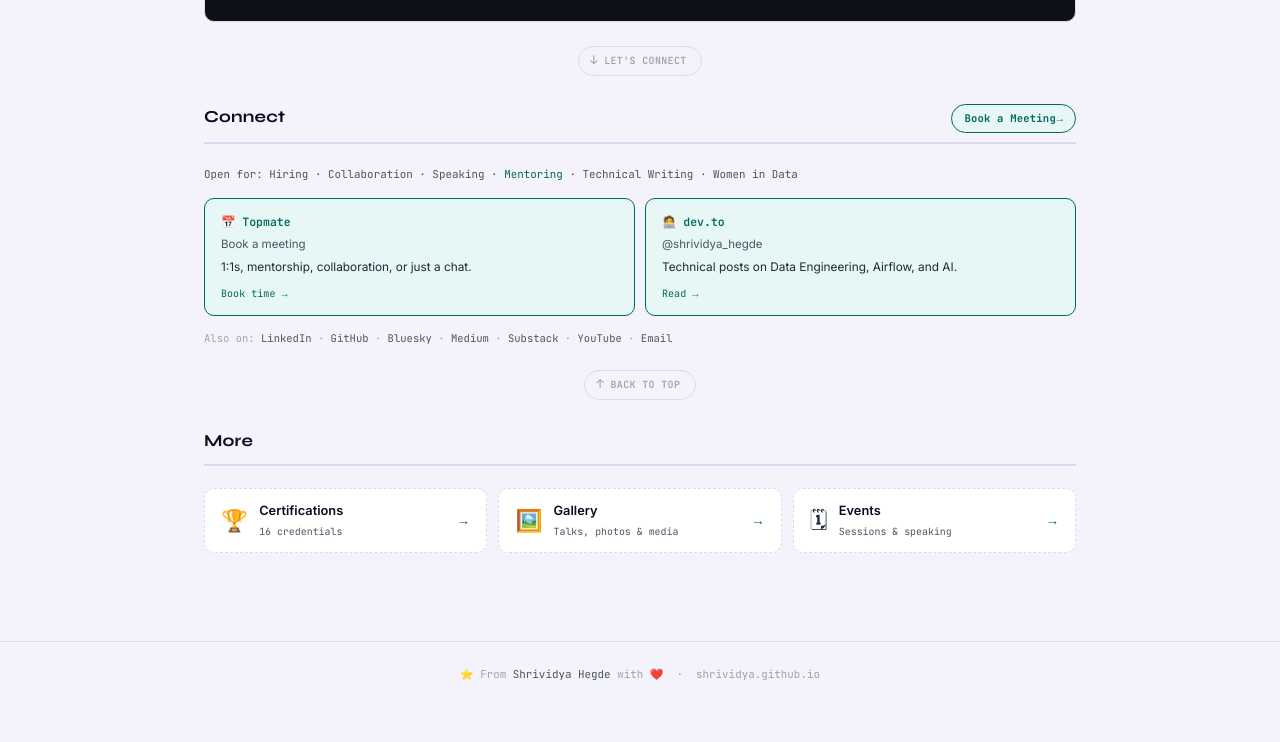
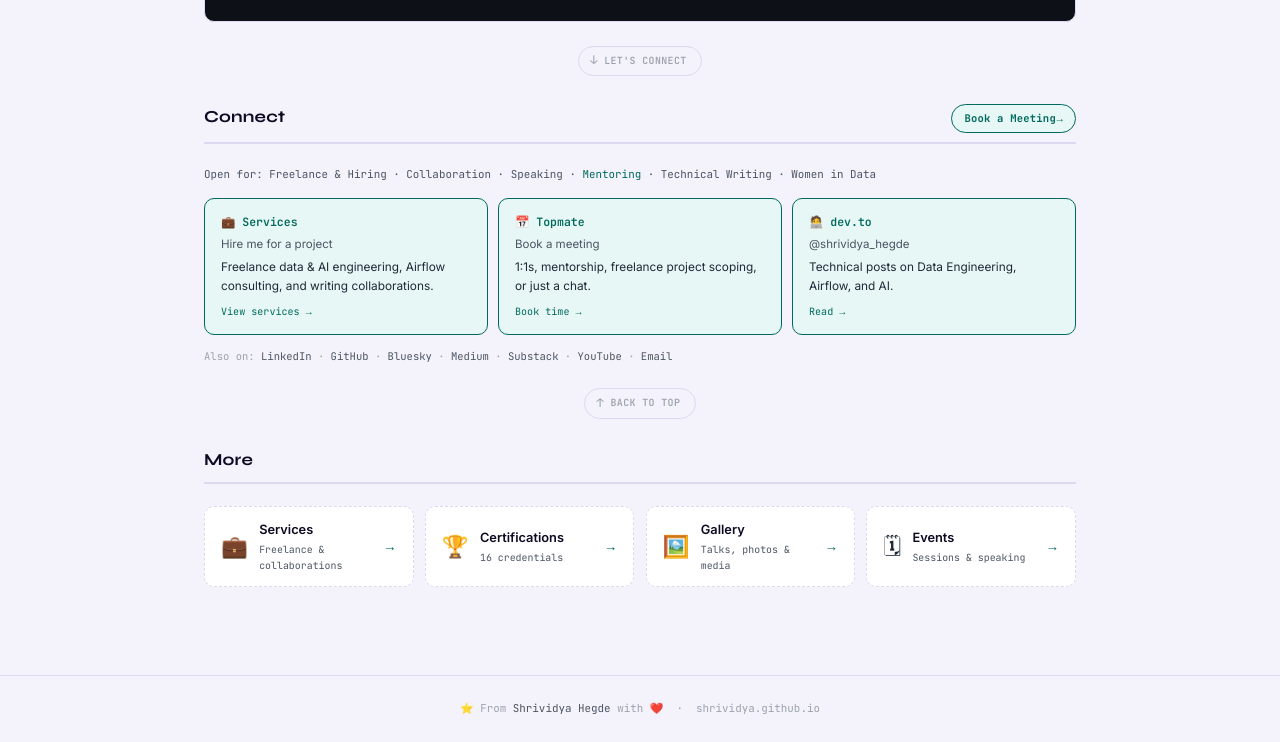
Before and after one commit to Shrividya/shrividya.github.io, a Jekyll site: the page built from index.html, in a window 1280 px wide and 900 px high, scrolled down 5334 px, cut to the strip 158-900 px from the top of the window. Built offline with Jekyll 4.4.1, drawn with Linux system fonts in a browser that asks for light colours; before the commit the page ends 6200 px from its top, so only the background shows below that; some of the changed text lies outside the part shown.

Commit message:
updated topmate services

```diff
--- a/_config.yml
+++ b/_config.yml
@@ -3,7 +3,8 @@ tagline: "Senior AI Data Engineer | Apache Airflow Champion"
 description: >
   Senior AI Data Engineer with 10+ years of experience in data engineering,
   AI/ML, Apache Airflow, and test automation. Airflow Champion, OSS contributor,
-  building LLM & RAG pipelines. NJ Women in Data Chapter Lead.
+  building LLM & RAG pipelines. NJ Women in Data Chapter Lead. Available for
+  freelance projects, Airflow consulting, mentorship, and writing collaborations.
 url: "https://shrividya.github.io"
 baseurl: ""
 
--- a/index.html
+++ b/index.html
@@ -249,7 +249,7 @@ title: Home
           <div class="scard"><div class="sc-plat">🧑‍💻 dev.to</div><div class="sc-handle">@{{ site.author.devto }}</div><div class="sc-desc">Technical posts on Data Engineering, Airflow, and AI.</div><a class="sc-link" href="https://dev.to/{{ site.author.devto }}" target="_blank" rel="noopener noreferrer">Read →</a></div>
           <div class="scard"><div class="sc-plat">▶️ YouTube</div><div class="sc-handle">{{ site.author.youtube }}</div><div class="sc-desc">Tutorials on Airflow, Data Engineering, AI/ML.</div><a class="sc-link" href="https://www.youtube.com/{{ site.author.youtube }}" target="_blank" rel="noopener noreferrer">Watch →</a></div>
           <div class="scard"><div class="sc-plat">📧 Email</div><div class="sc-handle">{{ site.author.email }}</div><div class="sc-desc">Roles, collaboration, speaking, mentoring.</div><a class="sc-link" href="mailto:{{ site.author.email }}">Email →</a></div>
-          <div class="scard feat"><div class="sc-plat">📅 Topmate</div><div class="sc-handle">Book a meeting</div><div class="sc-desc">1:1s, mentorship, collaboration, or just a chat.</div><a class="sc-link" href="https://topmate.io/shrividya_hegde/store" target="_blank" rel="noopener noreferrer">Book time →</a></div>
+          <div class="scard feat"><div class="sc-plat">📅 Topmate</div><div class="sc-handle">Book a meeting</div><div class="sc-desc">1:1s, mentorship, collaboration, or just a chat.</div><a class="sc-link" href="https://topmate.io/shrividya_hegde" target="_blank" rel="noopener noreferrer">Book time →</a></div>
         </div>
         <div class="sh">Open For</div>
         <div class="tag-row">
@@ -319,6 +319,7 @@ title: Home
         <a class="n-topnav-link" href="#ns-experience">Experience</a>
         <a class="n-topnav-link" href="#ns-skills">Skills</a>
         <a class="n-topnav-link" href="#ns-projects">Projects</a>
+        <a class="n-topnav-link" href="/services/">Services</a>
         <a class="n-topnav-link" href="#ns-writing">Writing</a>
         <a class="n-topnav-link" href="#ns-community">Community</a>
         <a class="n-topnav-link" href="#ns-mentoring">Mentoring</a>
@@ -347,11 +348,14 @@ title: Home
       <span class="n-badge nb-purple">Women in Data NJ Lead</span>
     </div>
     <div class="n-primary-ctas">
-      <a class="n-cta-primary" href="https://topmate.io/shrividya_hegde/store" target="_blank" rel="noopener noreferrer">📅 Book a Meeting</a>
+      <a class="n-cta-primary" href="/services/">💼 Hire Me</a>
+      <a class="n-cta-secondary" href="https://topmate.io/shrividya_hegde" target="_blank" rel="noopener noreferrer">📅 Book a Meeting</a>
       <a class="n-cta-secondary" href="/assets/resume.pdf" download="Shrividya_Hegde_Resume.pdf">📄 Download Resume</a>
     </div>
     <nav class="n-router" aria-label="Jump to what you're looking for">
       <a href="/experience/">🎯 Hiring? See my experience</a>
+      <span class="n-router-sep" aria-hidden="true">·</span>
+      <a href="/services/">💼 Need freelance help?</a>
       <span class="n-router-sep" aria-hidden="true">·</span>
       <a href="#ns-mentoring">🧑‍🏫 Want mentorship or a call?</a>
       <span class="n-router-sep" aria-hidden="true">·</span>
@@ -661,9 +665,10 @@ title: Home
         <h2 class="n-section-title">Connect</h2>
         <a class="n-section-cta" href="/connect/">Book a Meeting <span>→</span></a>
       </div>
-      <div class="n-open-line">Open for: Hiring · Collaboration · Speaking · <a href="#ns-mentoring">Mentoring</a> · Technical Writing · Women in Data</div>
+      <div class="n-open-line">Open for: Freelance &amp; Hiring · Collaboration · Speaking · <a href="#ns-mentoring">Mentoring</a> · Technical Writing · Women in Data</div>
       <div class="n-connect-grid">
-        <div class="n-scard feat n-tilt"><div class="n-sc-plat">📅 Topmate</div><div class="n-sc-handle">Book a meeting</div><div class="n-sc-desc">1:1s, mentorship, collaboration, or just a chat.</div><a class="n-sc-link" href="https://topmate.io/shrividya_hegde/store" target="_blank" rel="noopener noreferrer">Book time →</a></div>
+        <div class="n-scard feat n-tilt"><div class="n-sc-plat">💼 Services</div><div class="n-sc-handle">Hire me for a project</div><div class="n-sc-desc">Freelance data &amp; AI engineering, Airflow consulting, and writing collaborations.</div><a class="n-sc-link" href="/services/">View services →</a></div>
+        <div class="n-scard feat n-tilt"><div class="n-sc-plat">📅 Topmate</div><div class="n-sc-handle">Book a meeting</div><div class="n-sc-desc">1:1s, mentorship, freelance project scoping, or just a chat.</div><a class="n-sc-link" href="https://topmate.io/shrividya_hegde" target="_blank" rel="noopener noreferrer">Book time →</a></div>
         <div class="n-scard feat n-tilt"><div class="n-sc-plat">🧑‍💻 dev.to</div><div class="n-sc-handle">@{{ site.author.devto }}</div><div class="n-sc-desc">Technical posts on Data Engineering, Airflow, and AI.</div><a class="n-sc-link" href="https://dev.to/{{ site.author.devto }}" target="_blank" rel="noopener noreferrer">Read →</a></div>
       </div>
       <div class="n-also-on">Also on:
@@ -685,6 +690,7 @@ title: Home
         <h2 class="n-section-title">More</h2>
       </div>
       <div class="sec-index-grid">
+        <a class="sec-card sec-ext" href="/services/"><span class="sec-icon">💼</span><div class="sec-info"><div class="sec-title">Services</div><div class="sec-sub">Freelance &amp; collaborations</div></div><span class="sec-arr">→</span></a>
         <a class="sec-card sec-ext" href="/certifications/"><span class="sec-icon">🏆</span><div class="sec-info"><div class="sec-title">Certifications</div><div class="sec-sub">16 credentials</div></div><span class="sec-arr">→</span></a>
         <a class="sec-card sec-ext" href="/gallery/"><span class="sec-icon">🖼️</span><div class="sec-info"><div class="sec-title">Gallery</div><div class="sec-sub">Talks, photos &amp; media</div></div><span class="sec-arr">→</span></a>
         <a class="sec-card sec-ext" href="/events/"><span class="sec-icon">🗓</span><div class="sec-info"><div class="sec-title">Events</div><div class="sec-sub">Sessions &amp; speaking</div></div><span class="sec-arr">→</span></a>
```
Also changed, not shown: connect.html (+13 -2 lines), services.html (added, +135 -0 lines).
